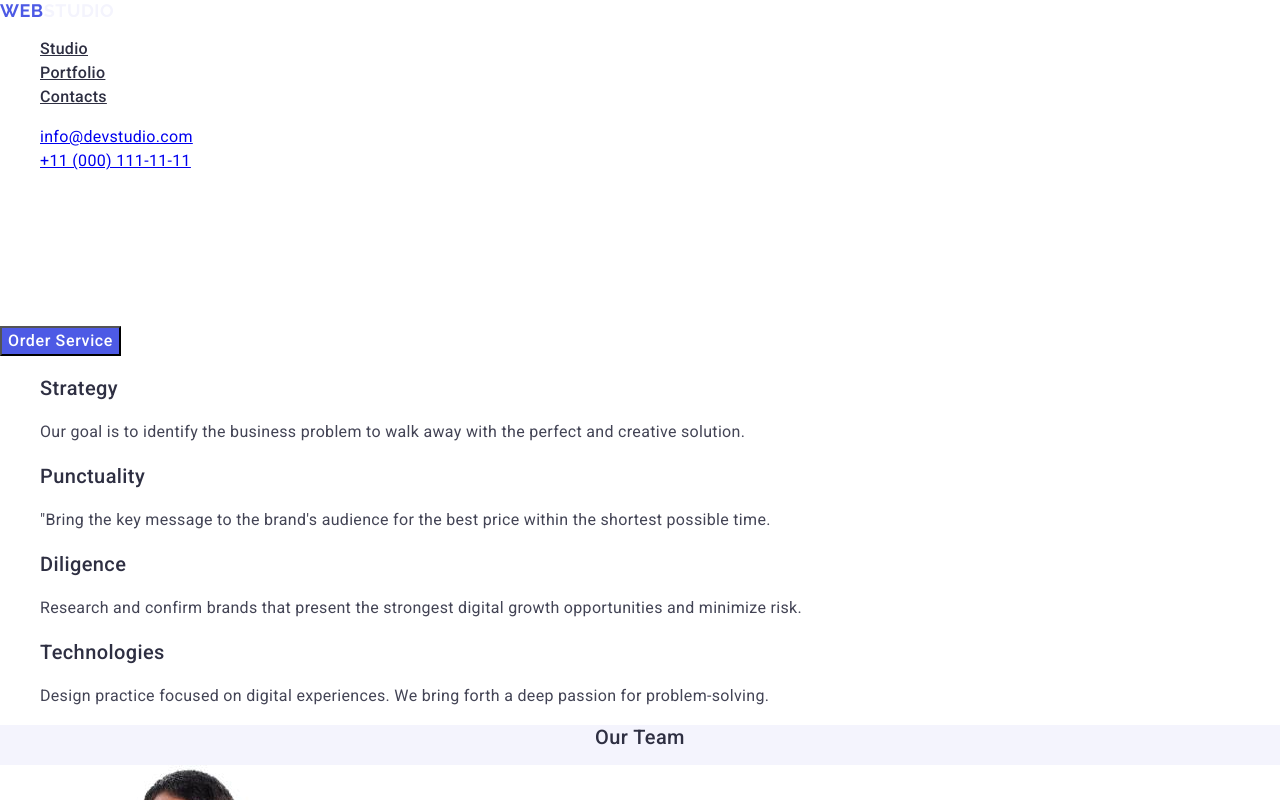
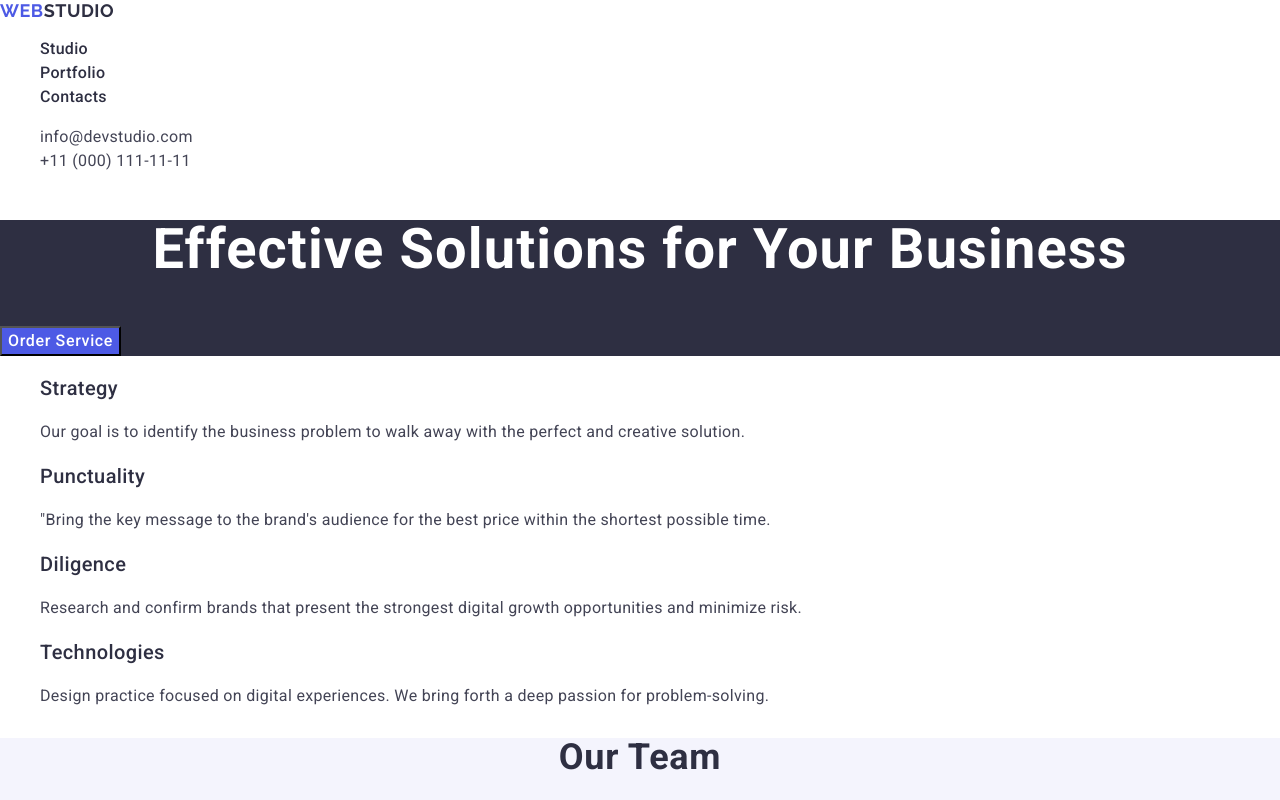
Before and after one commit to Elcher26/goit-markup-hw-02, a plain HTML site: page index.html in a window 1280 px wide. Shown: the top 800 px of the page. Drawn offline with nearby package versions, Linux system fonts and the light colour scheme.

Commit message:
HW2-prefinal
HW2-prefinal

```diff
--- a/css/styles.css
+++ b/css/styles.css
@@ -18,18 +18,23 @@ span {
     letter-spacing: 0.03em;
     color: #4d5ae5;
 }
-.logo-accent {
-    color: D9D9D9;
+.logo-header-accent {
+    color: #2e2f42;
 }
 
 .address {
     font-style: normal;
 }
-.address-link {
+.address-link-item {
+    font-size: 16px;
     line-height: 1.5;
     letter-spacing: 0.02em;
     color: #434455;
 }
+.address-link-item:hover, .address-link-item:focus {
+    color: #404bbf;
+}
+
 .nav-link
 {
     font-weight: 500;
@@ -41,7 +46,7 @@ span {
     color: #404bbf;
 }
 /*!hero section*/
-.hero {
+.hero-section {
     background-color: #2e2f42;
 }
 .hero-logo {
@@ -83,18 +88,18 @@ span {
     background-color: #F4F4FD;
 }
 .team-heading {
+    color: #2e2f42;
     font-size: 36px;
     line-height: 1.11;
     text-align: center;
     letter-spacing: 0.02em;
     text-transform: capitalize;
-    color: #2e2f42;
 }
 
 .team-list {
     background-color: #FFFFFF;
 }
-.team-heading {
+.team-subheading {
     font-weight: 500;
     font-size: 20px;
     line-height: 1.2;
@@ -132,6 +137,10 @@ span {
 .basement {
     background-color:  #2e2f42;
 }
+
+.logo-basement-accent {
+    color: #f4f4fd;
+}
 .basement-text {
     line-height: 1.5;
     color: #F4F4FD;
@@ -146,3 +155,6 @@ ul > a {
     list-style: none;
     text-decoration: none;
 }
+a {
+    text-decoration: none;
+}
--- a/index.html
+++ b/index.html
@@ -16,7 +16,7 @@
 <!--Header-->
  <header>
         <nav>
-            <a href="./index.html" class="logo">Web<span class="logo-accent">Studio</span></a>
+            <a href="./index.html" class="logo">Web<span class="logo-header-accent">Studio</span></a>
             <ul>
                 <li class="nav-list-item"><a href="./index.html" class="nav-link">Studio</a></li>
                 <li class="nav-list-item"><a href="" class="nav-link">Portfolio</a></li>
@@ -25,8 +25,8 @@
         </nav>
         <address class="address">
             <ul>
-                <li class="address-link"><a href="mailto:info@devstudio.com">info@devstudio.com</a></li>
-                <li class="address-link"><a href="tel:+110001111111">+11 (000) 111-11-11</a></li>
+                <li class="address-link"><a href="mailto:info@devstudio.com" class="address-link-item">info@devstudio.com</a></li>
+                <li class="address-link"><a href="tel:+110001111111" class="address-link-item">+11 (000) 111-11-11</a></li>
             </ul>
         </address>
 </header>
@@ -125,7 +125,7 @@
     </main>
     <!--Footer-->
     <footer class="basement">
-        <a href="./index.html" class="logo">Web<span class="logo-accent">Studio</span></a>
+        <a href="./index.html" class="logo">Web<span class="logo-basement-accent">Studio</span></a>
         <p class="basement-text">Increase the flow of customers  and sales for your business with digital marketing  & growth solutions.</p>
     </footer>
 </body>
```
